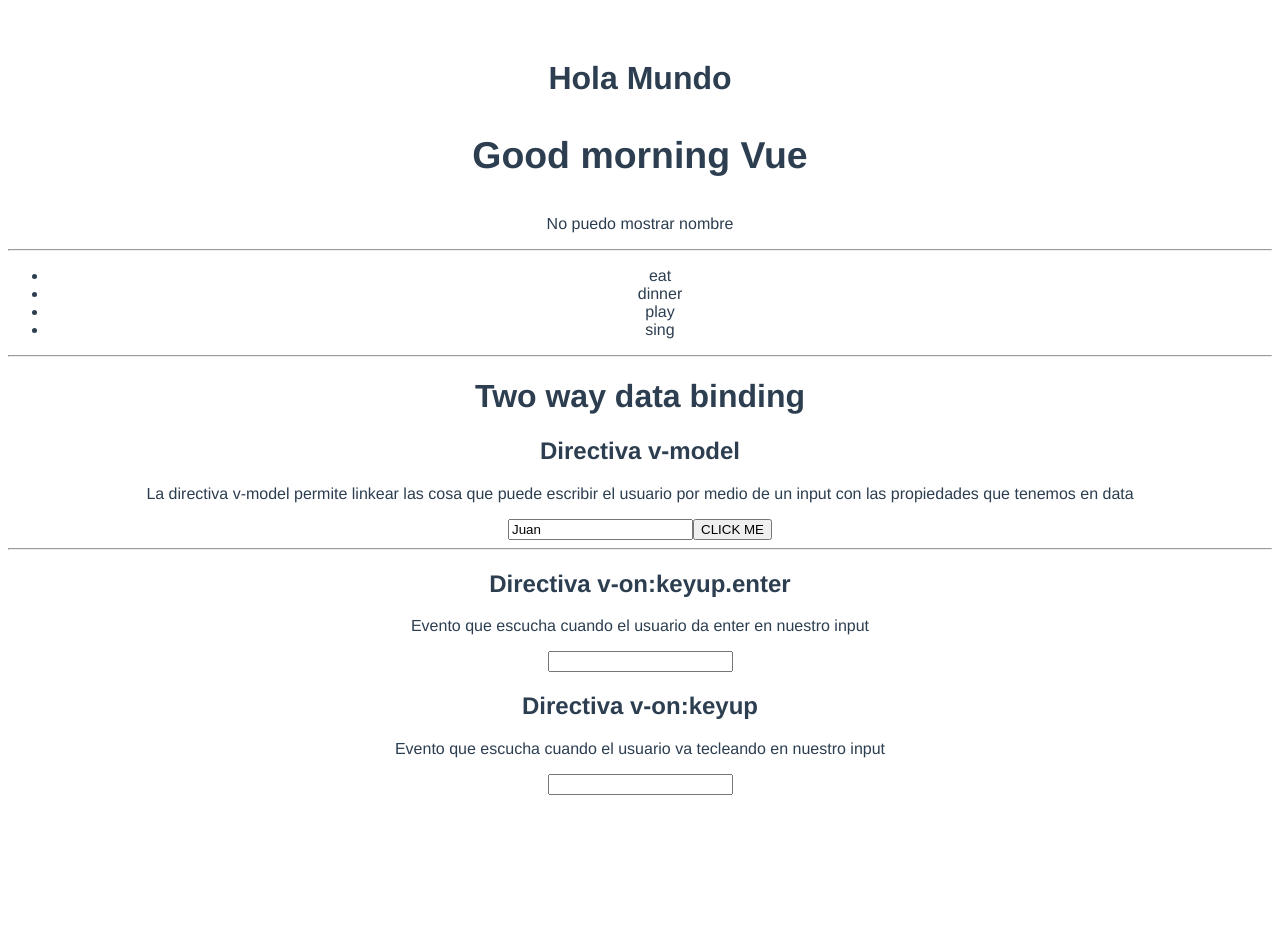
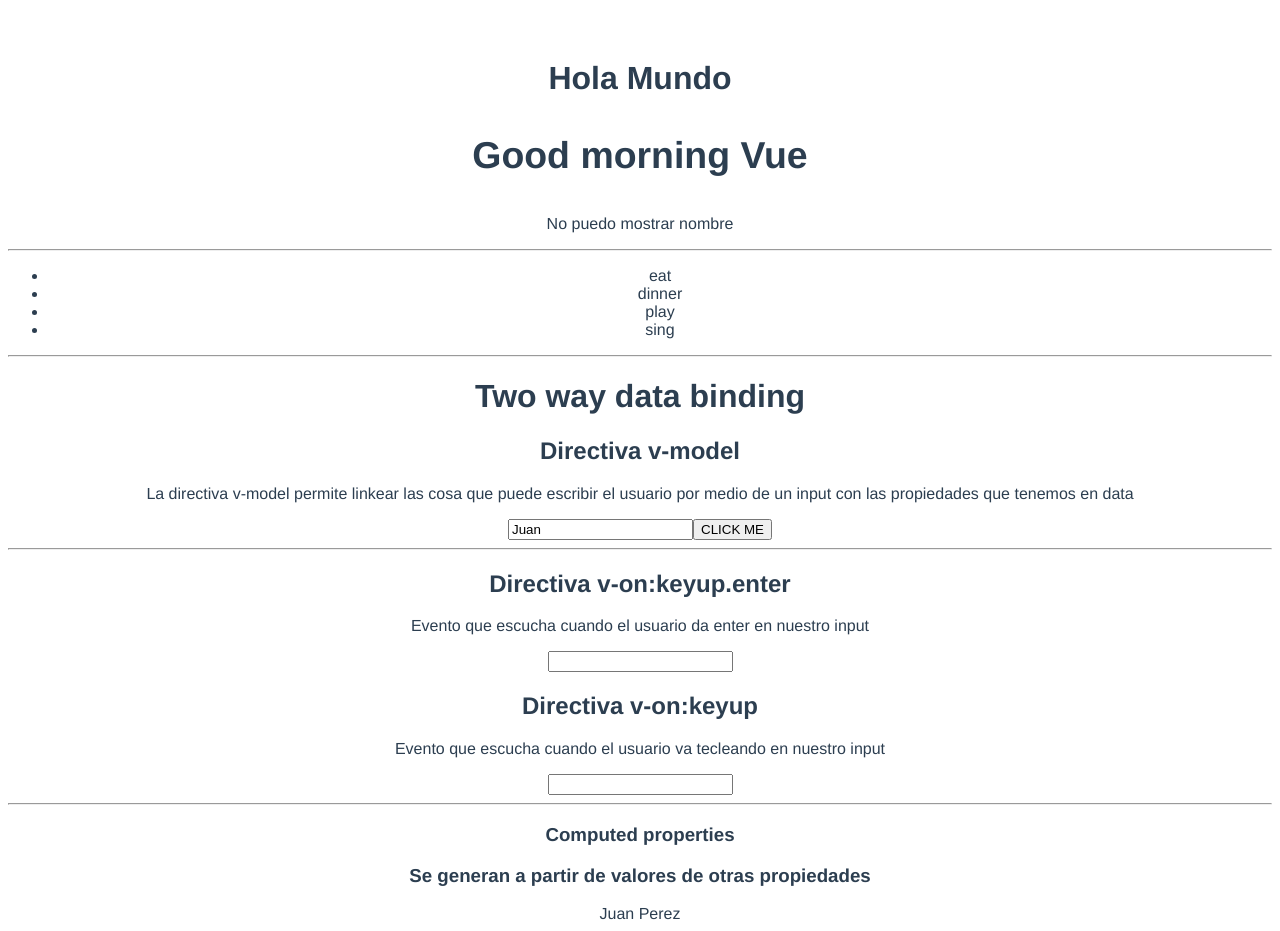
Before and after one commit to jorgechauxjr/practice-vuejs, a Vue app in the folder my-project/: page / in a window 1280 px wide. Before the commit the page ends 803 px from the top, so only its background shows below. Built offline with nearby package versions, Linux system fonts and the light colour scheme.

Commit message:
Add propiedades computadas. Prop comp-full name sale de namey lastname. Test.vue

```diff
--- a/my-project/src/components/Test.vue
+++ b/my-project/src/components/Test.vue
@@ -8,6 +8,7 @@
     <div v-else>
       <p>No puedo mostrar nombre</p>
     </div>
+
     <hr>
     <!-- <div>
       {{ tasks[0].title }}
@@ -40,6 +41,14 @@
     <!-- Cuando usuario escriba y de enter ejecuta la funcion typing -->
     <input type="text" v-on:keyup.enter="typing">
 
+    <!-- fullname se creó usando Computed properties -->
+    <hr>
+    <h3>Computed properties</h3>
+    <h3>Se generan a partir de valores de otras propiedades</h3>
+    <div>
+      {{ fullName }}
+    </div>
+
 
   </div>
 
@@ -65,6 +74,7 @@
         ]
       }
     },
+
     methods: {
       saludar(name) {
         alert(`GOOD MORNING ${name}`)
@@ -84,8 +94,14 @@
       console.log(e)
       console.log(e.target.value)
     }
+   },
 
+  computed: {
+    fullName() {
+      return `${this.user.name} ${this.user.lastName}`
     }
+  }
+
   }
 </script>
 
```
